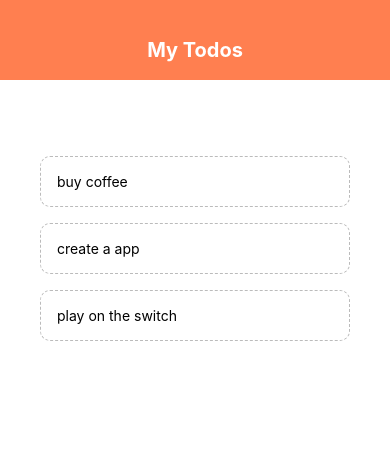
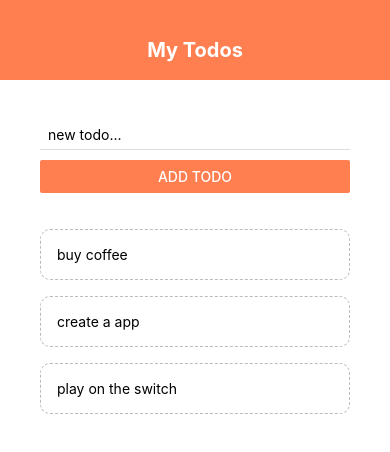
Before and after one commit to hfpp2012/hello-react-native, a React Native app: screen / in a window 390 px wide. Shown: the top 452 px of the page. Built offline with nearby package versions, Linux system fonts and the light colour scheme.

Commit message:
todopart2

```diff
--- a/App.js
+++ b/App.js
@@ -2,6 +2,7 @@
 import { StyleSheet, Text, View, FlatList } from "react-native";
 import Header from "./components/header";
 import TodoItem from "./components/todoitem";
+import AddTodo from "./components/addTodo";
 
 export default function App() {
   const [todos, setTodos] = useState([
@@ -9,14 +10,30 @@
     { text: "create a app", key: "2" },
     { text: "play on the switch", key: "3" },
   ]);
+
+  const pressHandler = (key) => {
+    setTodos((prevTodos) => {
+      return prevTodos.filter((item) => item.key !== key);
+    });
+  };
+
+  const submitHandler = (text) => {
+    setTodos((prevTodos) => {
+      return [{ text, key: Math.random().toString() }, ...prevTodos];
+    });
+  };
+
   return (
     <View style={styles.container}>
       <Header />
       <View style={styles.content}>
+        <AddTodo submitHandler={submitHandler} />
         <View style={styles.list}>
           <FlatList
             data={todos}
-            renderItem={({ item }) => <TodoItem item={item} />}
+            renderItem={({ item }) => (
+              <TodoItem item={item} pressHandler={pressHandler} />
+            )}
           />
         </View>
       </View>
--- /dev/null
+++ b/components/addTodo.js
@@ -0,0 +1,35 @@
+import React, { useState } from "react";
+import { StyleSheet, View, TextInput, Button } from "react-native";
+
+export default function AddTodo({ submitHandler }) {
+  const [text, setText] = useState("");
+
+  const changeHandler = (val) => {
+    setText(val);
+  };
+
+  return (
+    <View>
+      <TextInput
+        style={styles.input}
+        placeholder="new todo..."
+        onChangeText={changeHandler}
+      />
+      <Button
+        onPress={() => submitHandler(text)}
+        title="add todo"
+        color="coral"
+      />
+    </View>
+  );
+}
+
+const styles = StyleSheet.create({
+  input: {
+    marginBottom: 10,
+    paddingHorizontal: 8,
+    paddingVertical: 6,
+    borderBottomWidth: 1,
+    borderBottomColor: "#ddd",
+  },
+});
--- a/components/todoitem.js
+++ b/components/todoitem.js
@@ -1,9 +1,9 @@
 import React from "react";
 import { StyleSheet, Text, TouchableOpacity } from "react-native";
 
-export default function TodoItem({ item }) {
+export default function TodoItem({ item, pressHandler }) {
   return (
-    <TouchableOpacity>
+    <TouchableOpacity onPress={() => pressHandler(item.key)}>
       <Text style={styles.item}>{item.text}</Text>
     </TouchableOpacity>
   );
```
